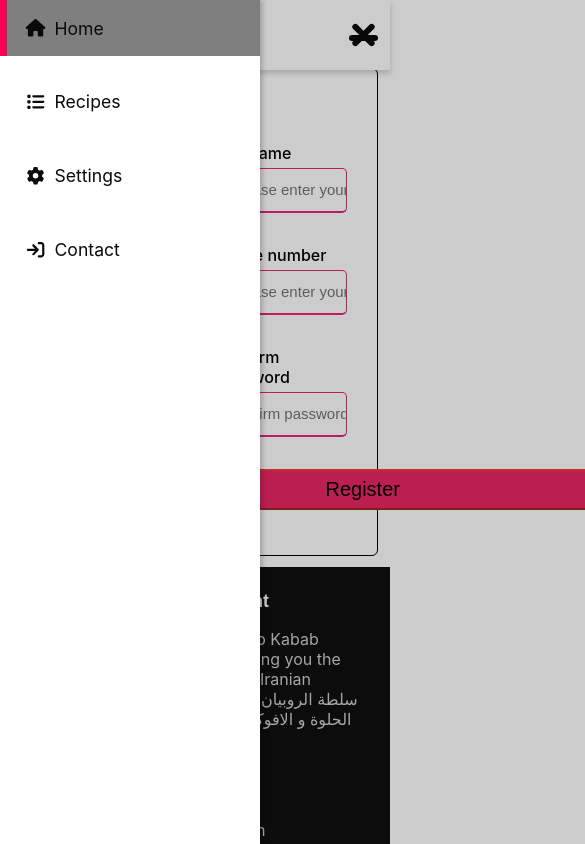
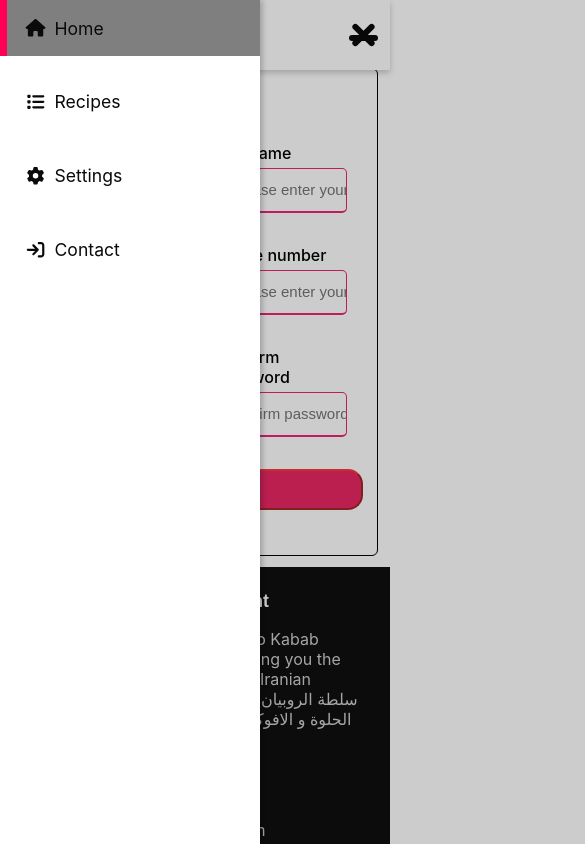
Before and after one commit to zeeshanmangat/Food_Recipes_App, a React (Create React App) app: page /contact in a window 390 px wide. Shown: the top 844 px of the page, 585 px wide, since content can reach past the window. Built offline with nearby package versions, Linux system fonts and the light colour scheme.

Commit message:
Update index.scss

```diff
--- a/src/Styles/index.scss
+++ b/src/Styles/index.scss
@@ -260,11 +260,17 @@ img {
     .container {
         padding-inline: 18vw;
     }
+      .btnn input{
+        width: 550px;
+    }
 }
 
 @media screen and (max-width: 1050px) {
     .container {
         padding-inline: 12vw;
+    }
+      .btnn input{
+        width: 500px;
     }
 }
 
@@ -320,6 +326,9 @@ img {
             grid-column: span 3;
         }
     }
+      .btnn input{
+        width: 400px;
+    }
 }
 
 @media screen and (max-width: 480px) {
@@ -330,4 +339,7 @@ img {
     .section .title {
         margin-top: 1.5em;
     }
+      .btnn input{
+        width: 300px;
+    }
 }
```
